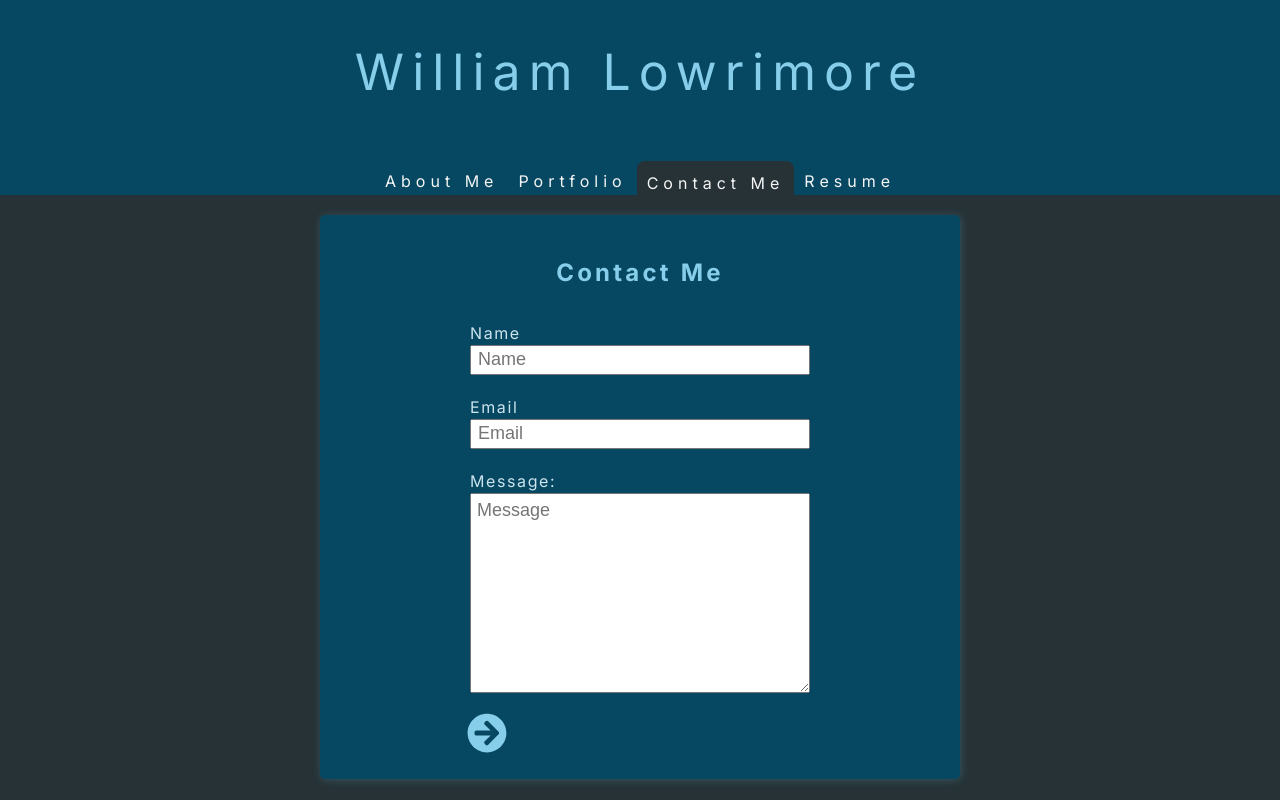
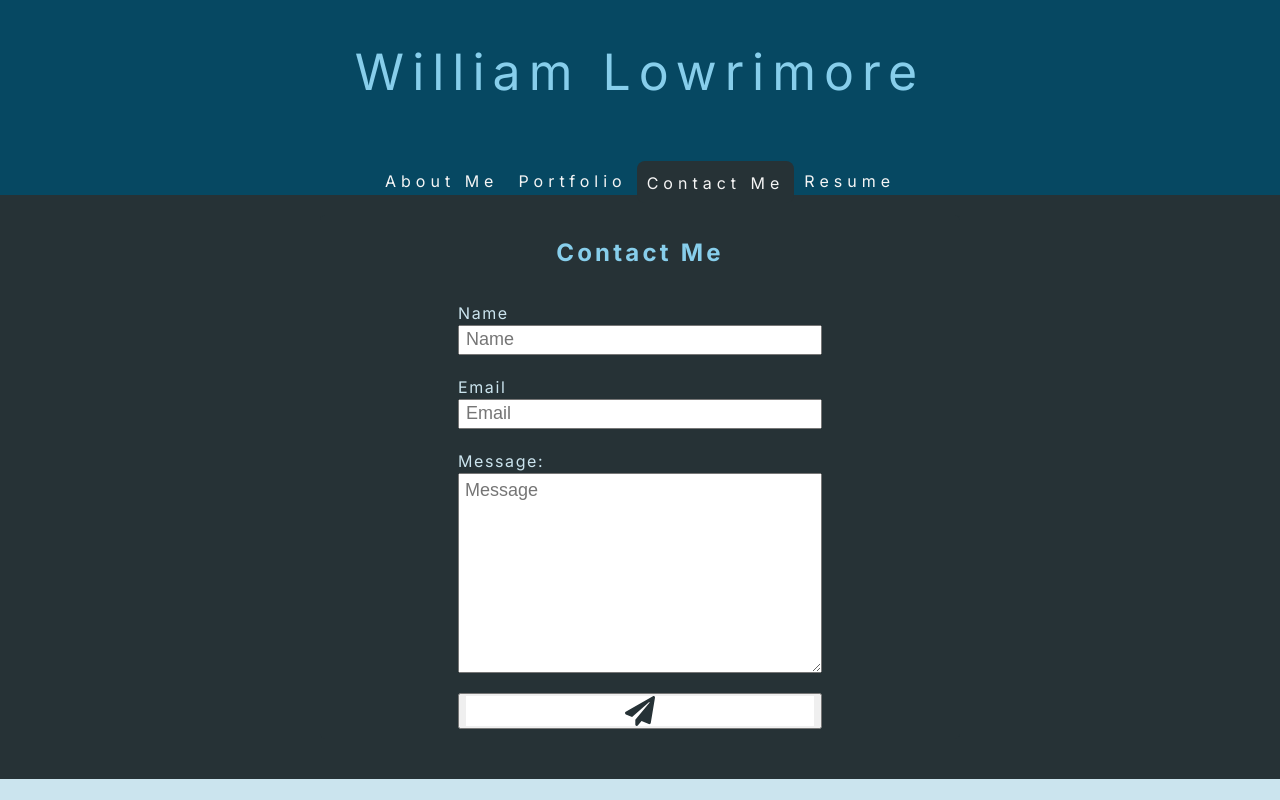
Before and after one commit to wlowrimore/wdl_vandy_bc_react_portfolio_2022, a React (Create React App) app: page / in a window 1280 px wide. Both pictures are taken after a click on the element "Contact Me". Shown: the top 800 px of the page. Built offline with nearby package versions, Linux system fonts and the light colour scheme.

Commit message:
adds contact syling

```diff
--- a/src/components/ContactPage.js
+++ b/src/components/ContactPage.js
@@ -1,5 +1,5 @@
 import React, { useState } from "react";
-import { FaArrowCircleRight } from "react-icons/fa";
+import { FaPaperPlane } from "react-icons/fa";
 import { validateEmail } from "../utils/helpers";
 
 function ContactPage() {
@@ -78,11 +78,13 @@ function ContactPage() {
             rows="5"
             placeholder="Message"
           />
+          <button className="btn" type="submit">
+            <span className="icon">
+              <FaPaperPlane />
+            </span>
+          </button>
         </div>
         {errorMessage && <div>Something Went Wrong!</div>}
-        <button className="btn shadow-none" type="submit">
-          <FaArrowCircleRight className="icon" />
-        </button>
       </form>
     </section>
   );
--- a/src/index.css
+++ b/src/index.css
@@ -216,7 +216,6 @@ nav .navActive {
   flex-wrap: wrap;
   justify-content: center;
   padding: 20px;
-  font-weight: 900;
   color: skyblue;
   letter-spacing: .2rem;
 }
@@ -237,7 +236,7 @@ nav .navActive {
 .about-body p {
   display: flex;
   flex-direction: column;
-  padding: 20px 20px;
+  padding: 20px 100px;
   color: #cbe4ee;
   letter-spacing: 1.4px;
   line-height: 1.5;
@@ -255,7 +254,8 @@ nav .navActive {
 
 .project-head {
   color: skyblue;
-  font-weight: 900;
+  font-size: 26px;
+  padding: 20px;
   letter-spacing: .2rem;
 }
 
@@ -312,7 +312,7 @@ nav .navActive {
   flex-direction: row;
   justify-content: space-around;
   margin: auto;
-  box-shadow: 1px 1px 8px rgba(101, 191, 226, 0.25);
+  /* box-shadow: 1px 1px 8px rgba(101, 191, 226, 0.25); */
 }
 
 .container h1 {
@@ -328,8 +328,8 @@ nav .navActive {
   align-items: center;
   width: 50%;
   color: skyblue;
-  background-color: #064862;
-  padding: 20px 20px;
+  background-color: #263236;
+  /* padding: 20px 20px; */
   margin-top: 20px;
   border-radius: 5px;
   letter-spacing: .1rem;
@@ -369,39 +369,39 @@ textarea {
   outline: none;
 }
 
-.btn {
-  padding: 0;
-  color: skyblue;
-  background-color: #064862;
-  border: none;
+button {
+  width: 100%;
+  margin-top: 20px;
+  /* background-color: #263236; */
+  /* border: 1px solid red; */
+  /* border-radius: 3px; */
 }
 
 .icon {
-
-  font-size: 40px;
-  margin-top: 10px;
-  margin-left: 7px;
-  background-color: #064862;
-  outline-style: none;
+  width: 100%;
+  font-size: 30px;
+  /* border-radius: 3px; */
+  padding: 0;
+  color: #263236;
+  background-color: white;
 }
 
 .icon:hover {
-  border: none;
-  opacity: 50%;
-  color: #02fcfc;
-  background-color: #064862;
+  width: 100%;
+  color: gray;
+  background-color: white;
   transition: .4s;
   cursor: pointer;
 }
 
 .icon:active {
   color: skyblue;
-  background-color: #064862;
+  background-color: #263236;
 }
 
 .icon:after {
   color: skyblue;
-  background-color: #064862;
+  background-color: #263236;
 }
 
 /* .project-display {
@@ -457,6 +457,10 @@ textarea {
   font-weight: 900;
   color: skyblue;
   letter-spacing: .2rem;
+}
+
+.resume-title {
+  font-size: 26px;
 }
 
 .resume-body {
```
